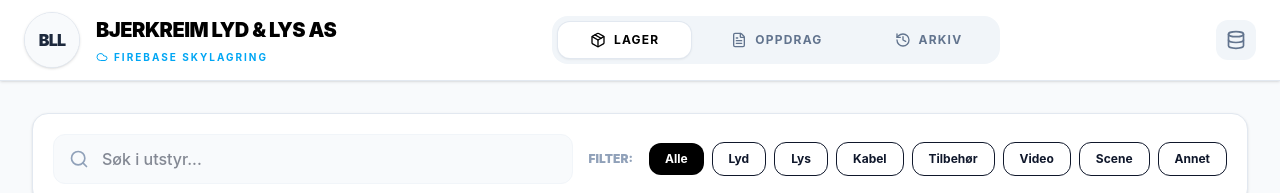
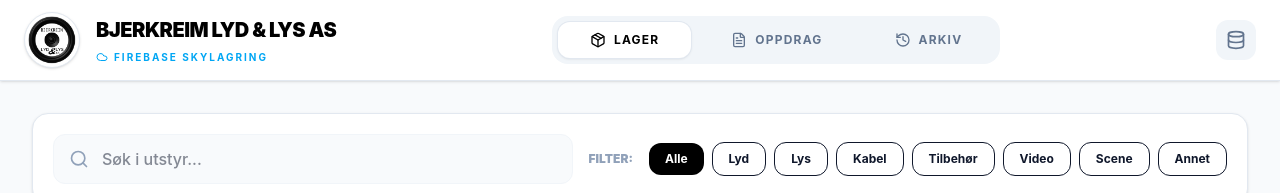
Before and after one commit to ktvik/bjerkreim-lyd-lys, a React (Vite) app: page / in a window 1280 px wide. Shown: the top 193 px of the page. Built offline with nearby package versions, Linux system fonts and the light colour scheme; no server answers; the database is empty.

Commit message:
Lagt inn ekte logo

```diff
--- a/src/components/CompanyLogo.jsx
+++ b/src/components/CompanyLogo.jsx
@@ -1,7 +1,8 @@
 import React from 'react';
+import logo from '../assets/logo.jpg';
 
 export const CompanyLogo = ({ className = "w-10 h-10" }) => (
-  <div className={`${className} bg-white rounded-full flex items-center justify-center overflow-hidden border border-slate-200 shadow-sm`}>
-    <div className="font-black text-slate-800 tracking-tighter w-full h-full flex items-center justify-center bg-slate-50">BLL</div>
+  <div className={`${className} bg-white rounded-full flex items-center justify-center overflow-hidden border border-slate-200 shadow-sm p-0.5`}>
+    <img src={logo} alt="Bjerkreim Lyd & Lys Logo" className="w-full h-full object-cover rounded-full" />
   </div>
 );
```
